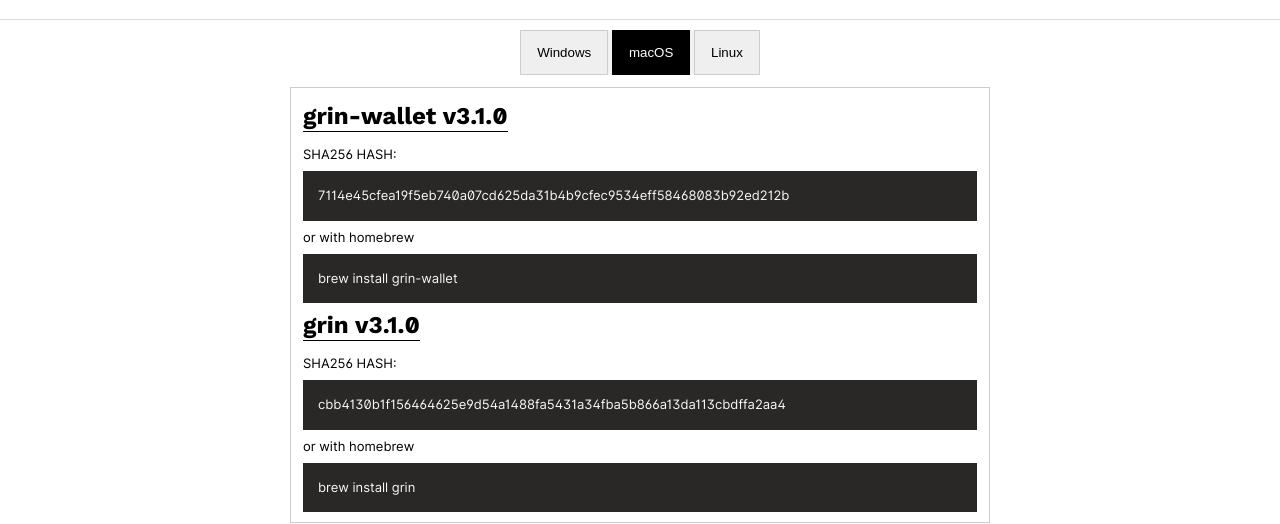
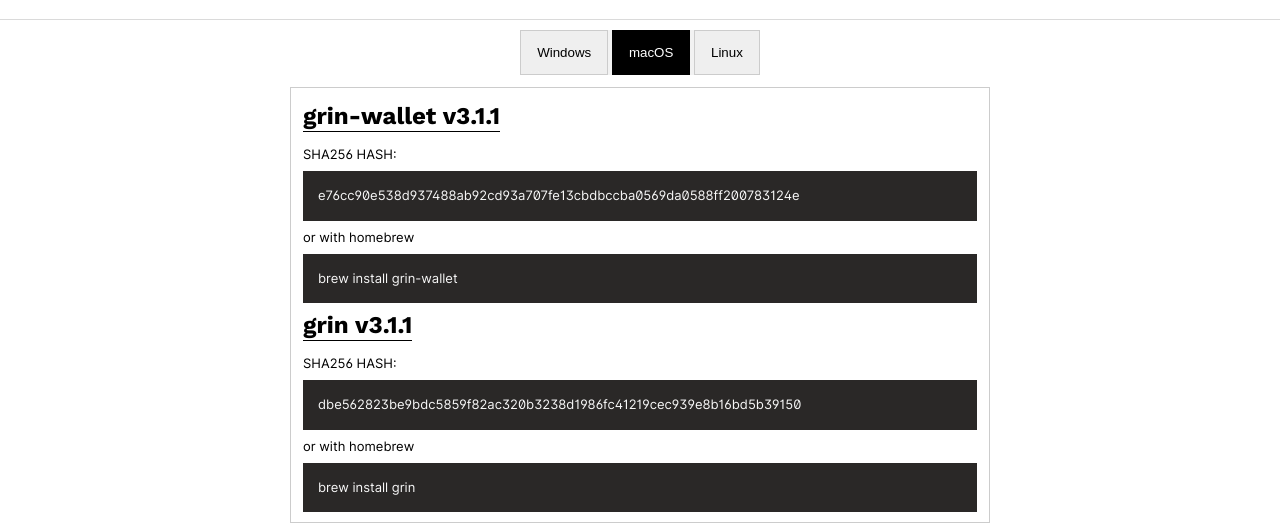
Before and after one commit to mimblewimble/site, a Jekyll site: the page built from download.html, in a window 1280 px wide and 900 px high. Shown: the part 185-709 px from the top of the window. Built offline with Jekyll 4.4.1, drawn with Linux system fonts in a browser that asks for light colours; nearby versions of some CDN libraries.

Commit message:
Update to v3.1.1

```diff
--- a/download.html
+++ b/download.html
@@ -23,37 +23,37 @@
       <!-- Tab content -->
       <div id="Windows" class="tabcontent">
         <h3><a
-            href="https://github.com/mimblewimble/grin-wallet/releases/download/v3.1.0/grin-wallet-v3.1.0-win-x64.zip">grin-wallet
-            v3.1.0</a></h3>
+            href="https://github.com/mimblewimble/grin-wallet/releases/download/v3.1.1/grin-wallet-v3.1.1-win-x64.zip">grin-wallet
+            v3.1.1</a></h3>
         <div class="codebox-heading">SHA256 HASH:</div>
         <div class="codebox">
-          6C1A28FA709EBFF0F142DE41209991ED58A89170927CF698974D25ED72D920D7
+          EC514CEFCD8A0A40AD896E8AAC38F902B779B1FD09A8A431F9F0DE9A62E0A916
         </div>
-        <h3> <a href="https://github.com/mimblewimble/grin/releases/download/v3.1.0/grin-v3.1.0-win-x64.zip">grin
-            v3.1.0</a></h3>
+        <h3> <a href="https://github.com/mimblewimble/grin/releases/download/v3.1.1/grin-v3.1.1-win-x64.zip">grin
+            v3.1.1</a></h3>
         <div class="codebox-heading">SHA256 HASH:</div>
         <div class="codebox">
-          10E2968021E6487FC46E82006794F0EEDFDA292961A85F36E51276C176483739
+          C9D05E09A31BA20D646D7E1CE8B3F5CE575D1532124E0BD55F0B33EAB9FFF054
         </div>
       </div>
 
       <div id="macOS" class="tabcontent">
         <h3><a
-            href="https://github.com/mimblewimble/grin-wallet/releases/download/v3.1.0/grin-wallet-v3.1.0-macos.tar.gz">grin-wallet
-            v3.1.0</a></h3>
+            href="https://github.com/mimblewimble/grin-wallet/releases/download/v3.1.1/grin-wallet-v3.1.1-macos.tar.gz">grin-wallet
+            v3.1.1</a></h3>
         <div class="codebox-heading">SHA256 HASH:</div>
         <div class="codebox">
-          7114e45cfea19f5eb740a07cd625da31b4b9cfec9534eff58468083b92ed212b
+          e76cc90e538d937488ab92cd93a707fe13cbdbccba0569da0588ff200783124e
         </div>
         <div class="codebox-heading">or with homebrew</div>
         <div class="codebox">
           brew install grin-wallet
         </div>
-        <h3><a href="https://github.com/mimblewimble/grin/releases/download/v3.1.0/grin-v3.1.0-macos.tar.gz">grin
-            v3.1.0</a></h3>
+        <h3><a href="https://github.com/mimblewimble/grin/releases/download/v3.1.1/grin-v3.1.1-macos.tar.gz">grin
+            v3.1.1</a></h3>
         <div class="codebox-heading">SHA256 HASH:</div>
         <div class="codebox">
-          cbb4130b1f156464625e9d54a1488fa5431a34fba5b866a13da113cbdffa2aa4
+          dbe562823be9bdc5859f82ac320b3238d1986fc41219cec939e8b16bd5b39150
         </div>
         <div class="codebox-heading">or with homebrew</div>
         <div class="codebox">
@@ -63,17 +63,17 @@
 
       <div id="Linux" class="tabcontent">
         <h3> <a
-            href="https://github.com/mimblewimble/grin-wallet/releases/download/v3.1.0/grin-wallet-v3.1.0-linux-amd64.tar.gz">grin-wallet
-            v3.1.0</a></h3>
+            href="https://github.com/mimblewimble/grin-wallet/releases/download/v3.1.1/grin-wallet-v3.1.1-linux-amd64.tar.gz">grin-wallet
+            v3.1.1</a></h3>
         <div class="codebox-heading">SHA256 HASH:</div>
         <div class="codebox">
-          bdc0ea8b8163bee7265ed63ee525720f3ad511b984987189a719427362b00313
+          4fa55924078df6a5feab3fc07cd07f399f3891f40c37f95f5818e4eab40c77f3
         </div>
-        <h3> <a href="https://github.com/mimblewimble/grin/releases/download/v3.1.0/grin-v3.1.0-linux-amd64.tar.gz">grin
-            v3.1.0</a></h3>
+        <h3> <a href="https://github.com/mimblewimble/grin/releases/download/v3.1.1/grin-v3.1.1-linux-amd64.tar.gz">grin
+            v3.1.1</a></h3>
         <div class="codebox-heading">SHA256 HASH:</div>
         <div class="codebox">
-          b7d4c925e0b7733cd7f853a386082d151cddf6bc2320cd02c7f4961d9bbf528c
+          7f0346b7ca0768989a0a11f62e56da743a72a208e99d5f3409f22112c4dd8def
         </div>
 	<div class="codebox-heading">or using <a href="https://snapcraft.io/grin">snap</a> install grin and grin-wallet with one command</div>
         <div class="codebox">
```
